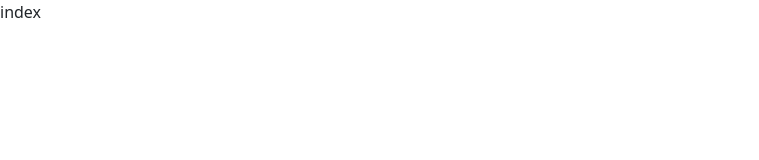
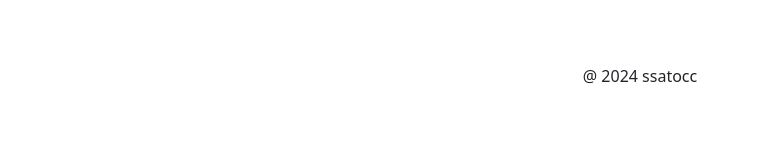
Before and after one commit to ssatocc/ssatocc.github.io, a plain HTML site: page docs/index.html in a window 1280 px wide. Shown: the whole page, without its empty margins (0-759 px from the left). Drawn offline with nearby package versions, Linux system fonts and the light colour scheme.

Commit message:
Update docs/index.html

```diff
--- a/docs/index.html
+++ b/docs/index.html
@@ -9,6 +9,22 @@
     <link href="https://ssatocc.github.io/css/style.css" rel="stylesheet">
   </head>
   <body>
-    index
+    <div class="container my-5 text-center">
+      <header class="mb-3"></header>
+      <div class="row"></div>
+      <footer class="mt-3" id="footer"></footer>
+    </div>
+    <script src="https://cdn.jsdelivr.net/npm/bootstrap@5.3.0/dist/js/bootstrap.bundle.min.js" integrity="sha384-geWF76RCwLtnZ8qwWowPQNguL3RmwHVBC9FhGdlKrxdiJJigb/j/68SIy3Te4Bkz" crossorigin="anonymous"></script>
+    <script>
+      document.addEventListener('DOMContentLoaded', (event) => {
+        const startYear = 2024;
+        const currentYear = new Date().getFullYear();
+        if (currentYear > startYear) {
+          document.getElementById('footer').textContent = `@ ${startYear}-${currentYear} ssatocc`;
+        } else {
+          document.getElementById('footer').textContent = `@ ${currentYear} ssatocc`;
+        }
+      });
+    </script>
   </body>
 </html>
```
